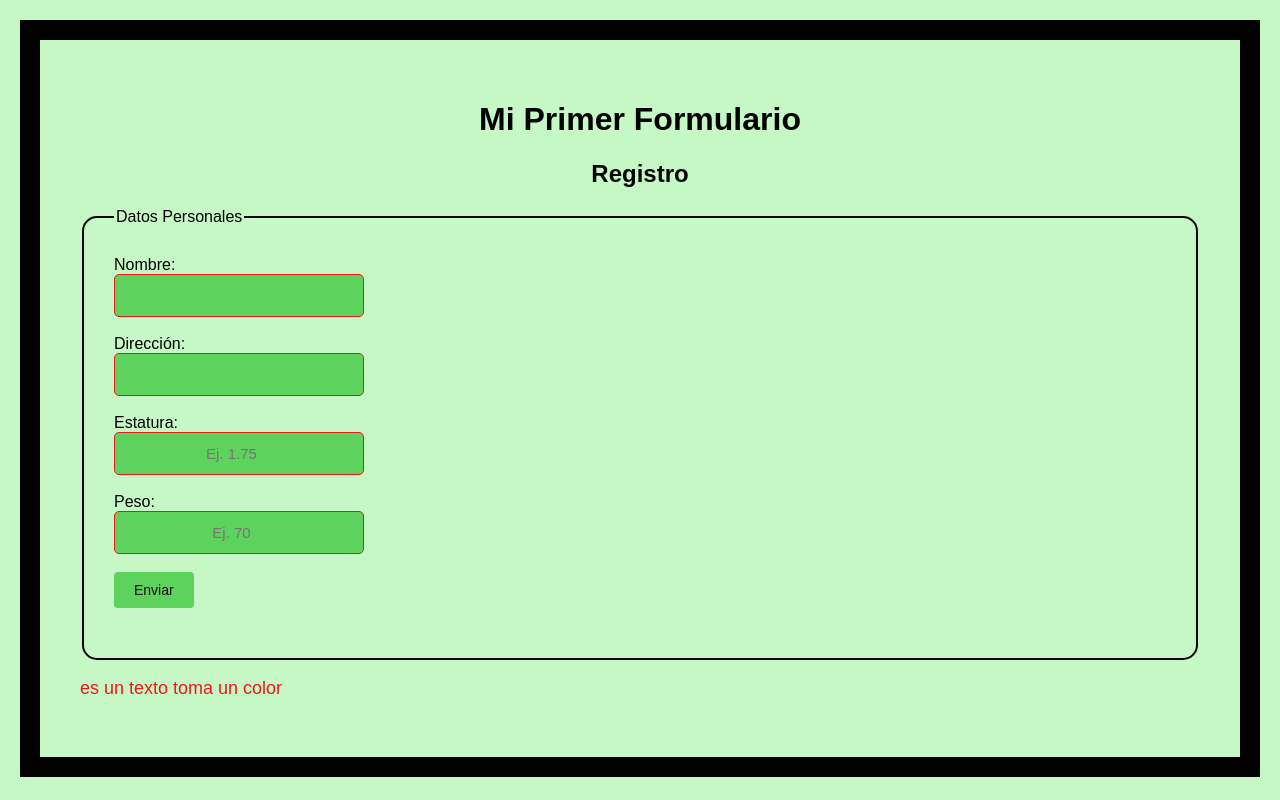
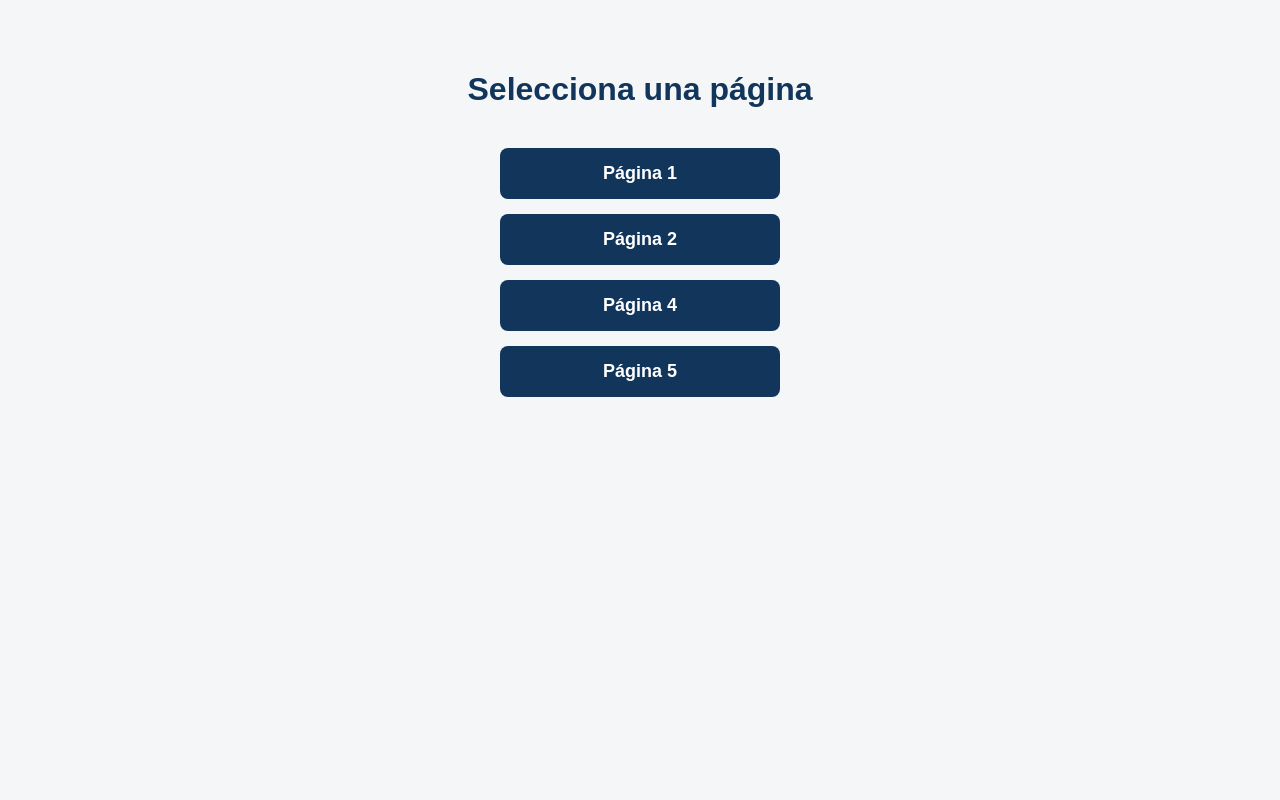
Before and after one commit to luiscuevas2907/ARI, a plain HTML site: page index.html in a window 1280 px wide. Drawn offline with Linux system fonts and the light colour scheme.

Commit message:
Add files via upload

```diff
--- a/index.css
+++ b/index.css
@@ -1,74 +1,37 @@
 body {
-    background-color: rgb(198, 248, 198);
-    border: 20px solid black;
-    padding: 40px;
-    font-family: Arial, sans-serif;
-    margin: 20px;
+
+    font-family:Arial,sans-serif;
+    background-color: #f4f6f8;
+    color: #1f2937;
+    text-align: center;
+    margin: 0;
+    padding: 50px;
+
 }
 
-/* Título principal */
-h1 {
-    text-align: center;
+
+h1{
+
+   color: #12355b;
+   margin-bottom: 40px;
 }
 
-/* Subtítulo */
-h2 {
-    text-align: center;
+
+a{
+   display: block;
+   width: 250px;
+   margin: 15px auto;
+   padding: 15px;
+   background-color: #12355b;
+   color: white;
+   text-decoration: none;
+   border-radius: 8px;
+   font-size: 18px;
+   font-weight:  bold;
 }
 
-/* Caja del formulario */
-fieldset {
-    border: 2px solid black;
-    border-radius: 15px;
-    padding: 30px;
+
+a:hover{
+
+    background-color: #1d70a2;
 }
-
-/* Campos */
-.caja-curva {
-    background-color: rgb(93, 210, 93);
-    border: 2px solid black;
-    border-radius: 15px;
-    padding: 12px;
-    width: 250px;
-    font-size: 15px;
-    text-align: center;
-}
-
-/* Inputs */
-.input-con-padding {
-    padding: 12px;
-    width: 250px;
-    font-size: 15px;
-    border: 1px solid #eb1919;
-    border-radius: 5px;
-    box-sizing: border-box;
-}
-
-/* Botón */
-.btn-profecional {
-    background-color: rgb(93, 210, 93);
-    color: #0b0b0b;
-    border: none;
-    padding: 10px 20px;
-    font-size: 14px;
-    border-radius: 4px;
-    cursor: pointer;
-}
-
-/* Efecto del botón */
-.btn-profecional:hover {
-    background-color: rgb(50, 180, 50);
-}
-
-/* Resultado del IMC */
-#resultado {
-    color: #000000;
-    font-size: 20px;
-    font-weight: bold;
-}
-
-/* Texto */
-body > p {
-    color: #eb1919;
-    font-size: 18px;
-}
--- a/index.html
+++ b/index.html
@@ -1,71 +1,29 @@
 <!DOCTYPE html>
 <html lang="es">
-
 <head>
     <meta charset="UTF-8">
     <meta name="viewport" content="width=device-width, initial-scale=1.0">
-
-    <title>Registro</title>
+    <title>Menú principal</title>
 
     <link rel="stylesheet" href="index.css">
 </head>
 
 <body>
 
+    <h1>Selecciona una página</h1>
 
 
 
+    <a href="ANG.html">Página 1</a>
+
+    <a href="ANGEL.html">Página 2</a>
+
+
+    <a href="maka.html">Página 4</a>
+
+    <a href="TAZ.HTML">Página 5</a>
 
 
 
-    <h1>Mi Primer Formulario</h1>
-
-    <h2>Registro</h2>
-
-    <fieldset>
-        <legend>Datos Personales</legend>
-
-        Nombre:<br>
-        <input type="text" name="nombre" class="caja-curva input-con-padding">
-        <br><br>
-
-        Dirección:<br>
-        <input type="text" name="direccion" class="caja-curva input-con-padding">
-        <br><br>
-
-        Estatura:<br>
-        <input
-            type="number"
-            id="estatura"
-            class="caja-curva input-con-padding"
-            step="0.01"
-            placeholder="Ej. 1.75">
-        <br><br>
-
-        Peso:<br>
-        <input
-            type="number"
-            id="peso"
-            class="caja-curva input-con-padding"
-            step="0.01"
-            placeholder="Ej. 70">
-        <br><br>
-
-        <button
-            type="button"
-            class="btn-profecional"
-            onclick="calcularIMC()">
-            Enviar
-        </button>
-
-        <p id="resultado"></p>
-
-    </fieldset>
-
-    <p>es un texto toma un color</p>
-
-    <script src="index.js"></script>
-
 </body>
-
 </html>
--- a/index.js
+++ /dev/null
@@ -1,39 +0,0 @@
-function calcularIMC() {
-
-    const peso = parseFloat(document.getElementById("peso").value);
-    const estatura = parseFloat(document.getElementById("estatura").value);
-
-    const resultado = document.getElementById("resultado");
-
-    // Verificar datos
-    if (
-        isNaN(peso) ||
-        isNaN(estatura) ||
-        peso <= 0 ||
-        estatura <= 0
-    ) {
-        resultado.innerText = "Ingrese valores válidos";
-        return;
-    }
-
-    // Calcular IMC
-    const imc = peso / (estatura * estatura);
-
-    let clasificacion;
-
-    // Clasificación
-    if (imc < 18.5) {
-        clasificacion = "Bajo peso";
-    } else if (imc < 25) {
-        clasificacion = "Peso normal";
-    } else if (imc < 30) {
-        clasificacion = "Sobrepeso";
-    } else {
-        clasificacion = "Obesidad";
-    }
-
-    // Mostrar resultado
-    resultado.innerText =
-        "Tu IMC es: " + imc.toFixed(2) +
-        "\nClasificación: " + clasificacion;
-}
```
